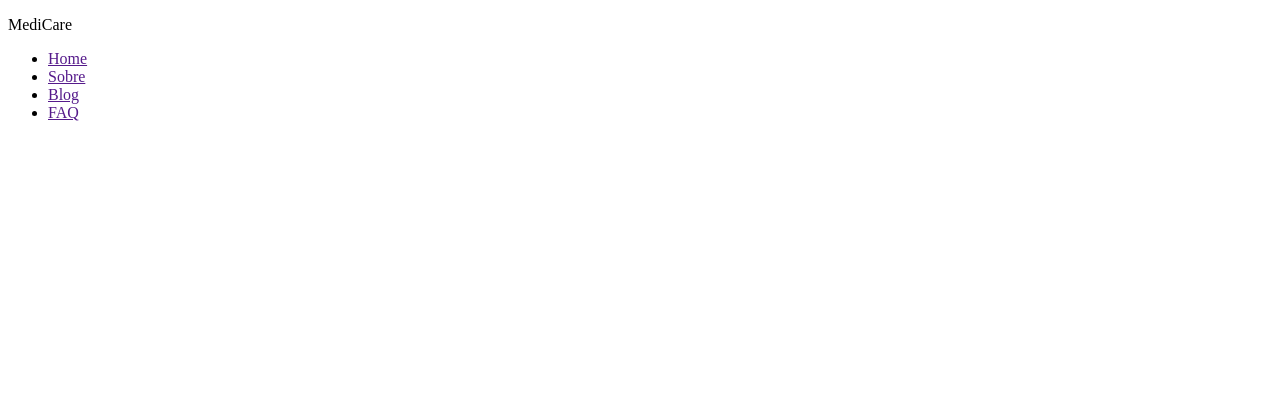
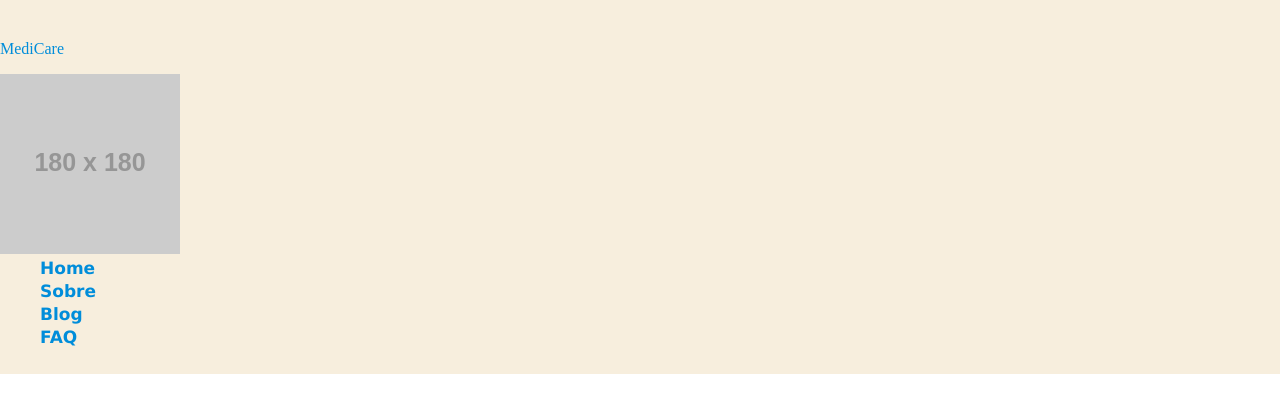
Before and after one commit to ItaloSenai2A/mediCare, a plain HTML site: page index.html in a window 1280 px wide. Drawn offline with Linux system fonts and the light colour scheme; placeholder pictures from the web are drawn by us.

Commit message:
continuação do site

```diff
--- a/css/style.css
+++ b/css/style.css
@@ -1,11 +1,61 @@
-body{
+body {
+margin: 0;
+padding: 0;
+box-sizing: border-box;
+}
+
+.fullcontainer {
+position: relative;
+padding: 0;
+margin: 0;
+overflow: hidden;
+}
+
+.bgfundo {
+  background: url(https://placehold.);
+  width: 100%;
+  height: 780px;
+}
+
+header{
+    color: #008DDA;
+    position: flex;
+    top: 20px;
+    left: 0;
+    right: 0;
+    z-index: 1000;
+    background: #F7EEDD;
+    padding: 24px 0;
+}
+
+.container {
+  max-width: 1073px;
+  margin: 0;
+}
+
+.main-navigation ul{
+    list-style: none;
+    margin: 0;
+}
+
+.main-navigation li{
+    position: relative;
+}
+
+.main-navigation a{
+    color: #008DDA;
+    display: block;
+    text-decoration: none;
+    font-size: 17px;
+    font-weight: 780;
+    border-bottom: solid 3px transparent;
+    font-family: Verdana, Geneva, Tahoma, sans-serif;
 
 }
 
-.fullcontainer {
-
+.main-navigation a:hover,
+.main-navigation a:focus {
+    border-color: #ace2e1;
 }
 
-.bgfundo {
-
-}
+.site-header
--- a/index.html
+++ b/index.html
@@ -1,31 +1,27 @@
 <!DOCTYPE html>
 <html lang="pt-BR">
   <head>
-    <meta charset="UTF-8">
-    <meta name="viewport" content="width=device-width, initial-scale=1.0">
+    <meta charset="UTF-8" />
+    <meta name="viewport" content="width=device-width, initial-scale=1.0" />
     <title>MediCare</title>
-    <link rel="stylesheet" href="css/style.css">
+    <link rel="stylesheet" href="css/style.css" />
   </head>
   <body>
+    <div>
       <header>
-        <div class="container site header main">
+        <div class="container site-header-main">
           <p>MediCare</p>
- <nav>
-  <ul>
+          <nav id="site-navegation" class="main-navigation">
+            <img src="https://placehold.co/180x180" alt="">
+            <ul id="menu-principal" class="primary-menu">
               <li><a href="">Home</a></li>
               <li><a href="">Sobre</a></li>
               <li><a href="">Blog</a></li>
               <li><a href="">FAQ</a></li>
             </ul>
           </nav>
-        <div class="">
-
-
-</div>
-
         </div>
       </header>
-
-
+    </div>
   </body>
 </html>
```
Lines whose indentation alone changed are shown as unchanged.
